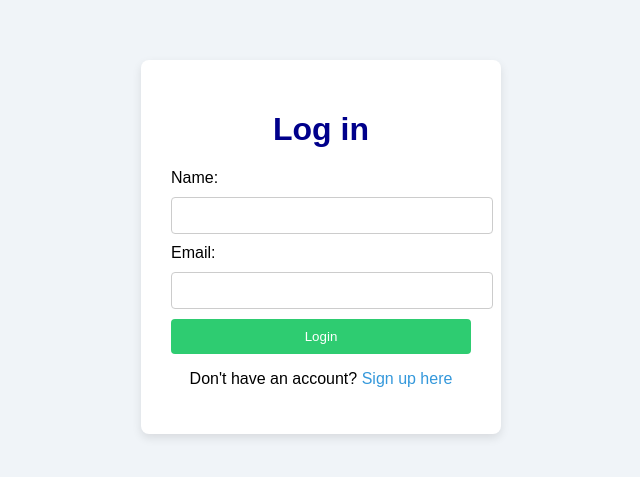
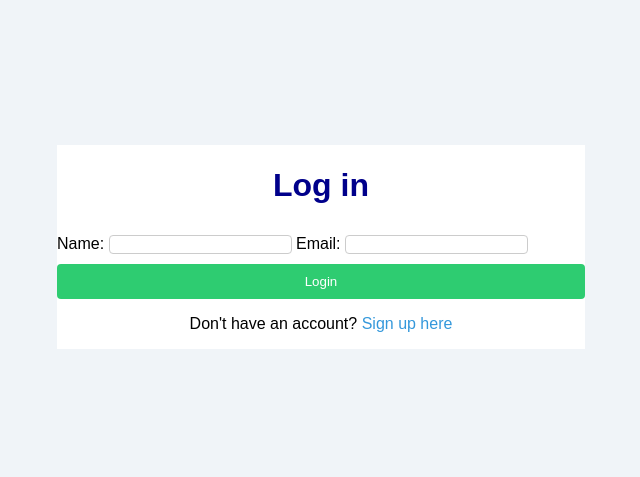
Before and after one commit to hafsa406/projet2, a plain HTML site: page docs/index.html in a window 1280 px wide. Shown: the part 161-638 px from the top of the page, without its empty margins (319-959 px from the left). Drawn offline with Linux system fonts and the light colour scheme.

Commit message:
Update index.html

```diff
--- a/docs/index.html
+++ b/docs/index.html
@@ -14,11 +14,11 @@
             }
 
             form {
-                width: 300px;
-                padding: 30px;
+                width: 300 px;
+                padding: 30 px;
                 background-color: white;
-                box-shadow: 0 4px 10px rgba(0,0,0,0.1);
-                border-radius: 8px;
+                box-shadow: 0 4 px 10 px rgba (0,0,0,0.1);
+                border-radius: 8 px;
             }
 
             h1 {
@@ -27,8 +27,8 @@
             }
 
             input {
-                width: 100%;
-                padding: 10px;
+                width: 100 %;
+                padding: 10 px;
                 margin: 10px 0;
                 border: 1px solid #ccc;
                 border-radius: 4px;
```
